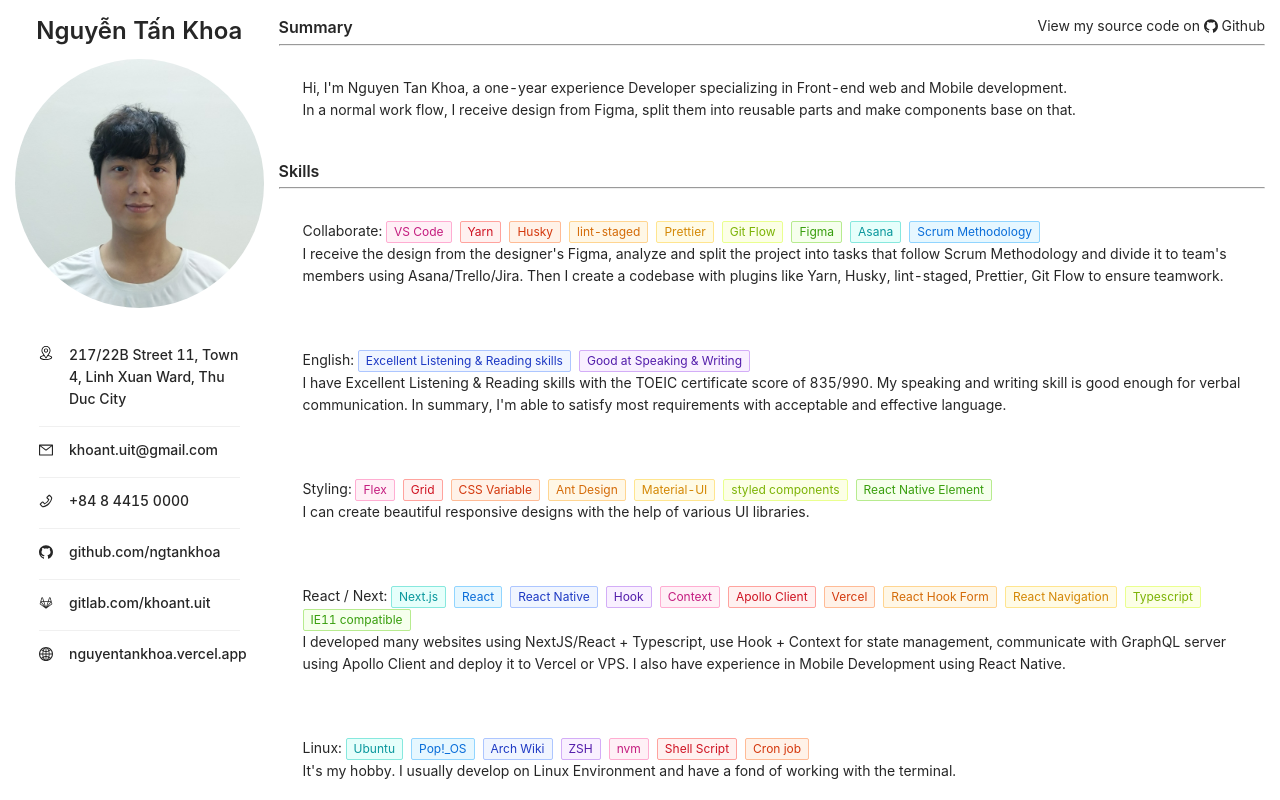
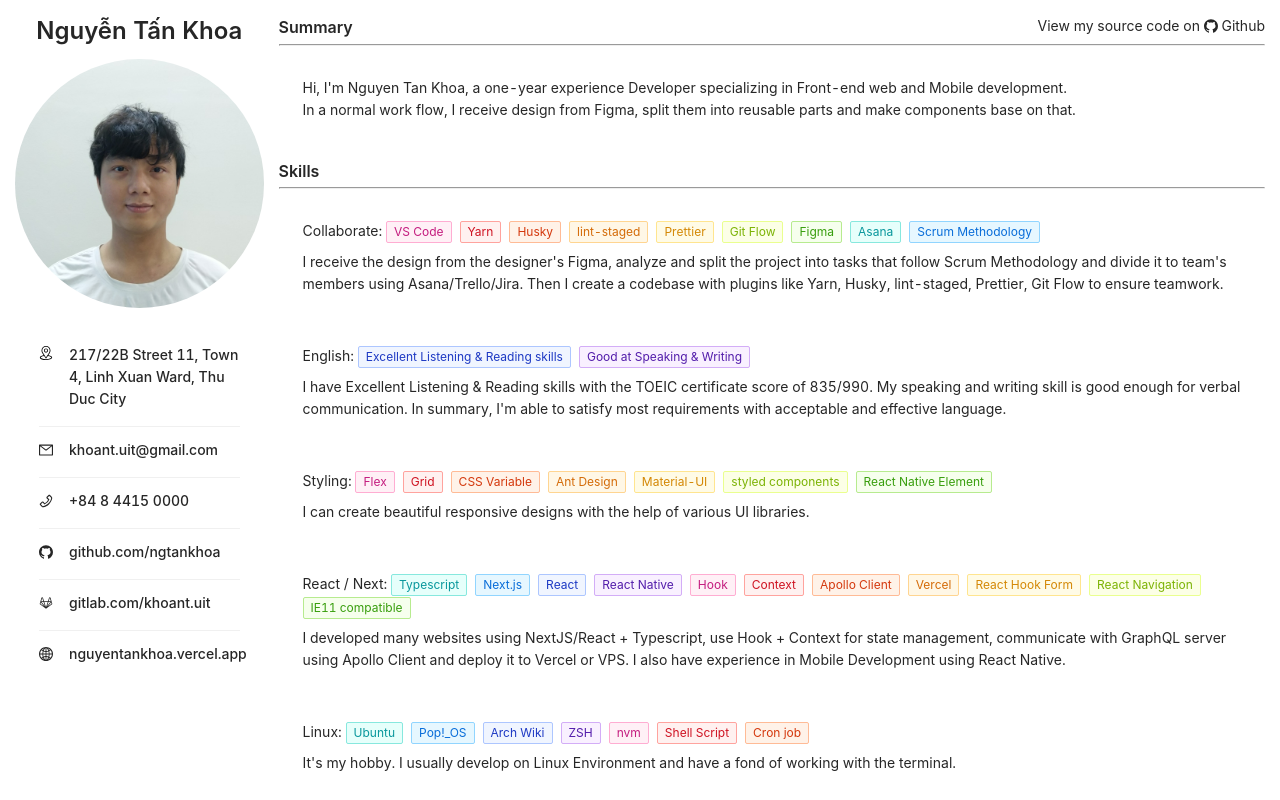
Before and after one commit to ngtankhoa/next-cv, a Next.js app: page / in a window 1280 px wide. Built offline with nearby package versions, Linux system fonts and the light colour scheme.

Commit message:
style skill

```diff
--- a/containers/skills/skills.tsx
+++ b/containers/skills/skills.tsx
@@ -24,6 +24,7 @@
   {
     title: 'React / Next',
     tags: [
+      'Typescript',
       'Next.js',
       'React',
       'React Native',
@@ -33,7 +34,6 @@
       'Vercel',
       'React Hook Form',
       'React Navigation',
-      'Typescript',
       'IE11 compatible',
     ],
     moreInfo:
@@ -57,8 +57,8 @@
     <InformationContainer>
       <TitleSession>Skills</TitleSession>
       {data.map((item, index) => (
-        <Card key={index} hoverable bordered={false}>
-          <Typography.Text>{item.title}: </Typography.Text>
+        <Card key={index} bordered={false} bodyStyle={{ paddingBottom: 12 }}>
+          <Typography.Text style={{ fontWeight: 'normal' }}>{item.title}: </Typography.Text>
           {item.tags.map((tech, index) => {
             colorIndex++;
             if (colorIndex === colorLength) colorIndex = 0;
@@ -68,7 +68,7 @@
               </Tag>
             );
           })}
-          <Typography.Paragraph>{item.moreInfo}</Typography.Paragraph>
+          <Typography.Paragraph style={{ marginTop: '0.5rem' }}>{item.moreInfo}</Typography.Paragraph>
         </Card>
       ))}
     </InformationContainer>
```
